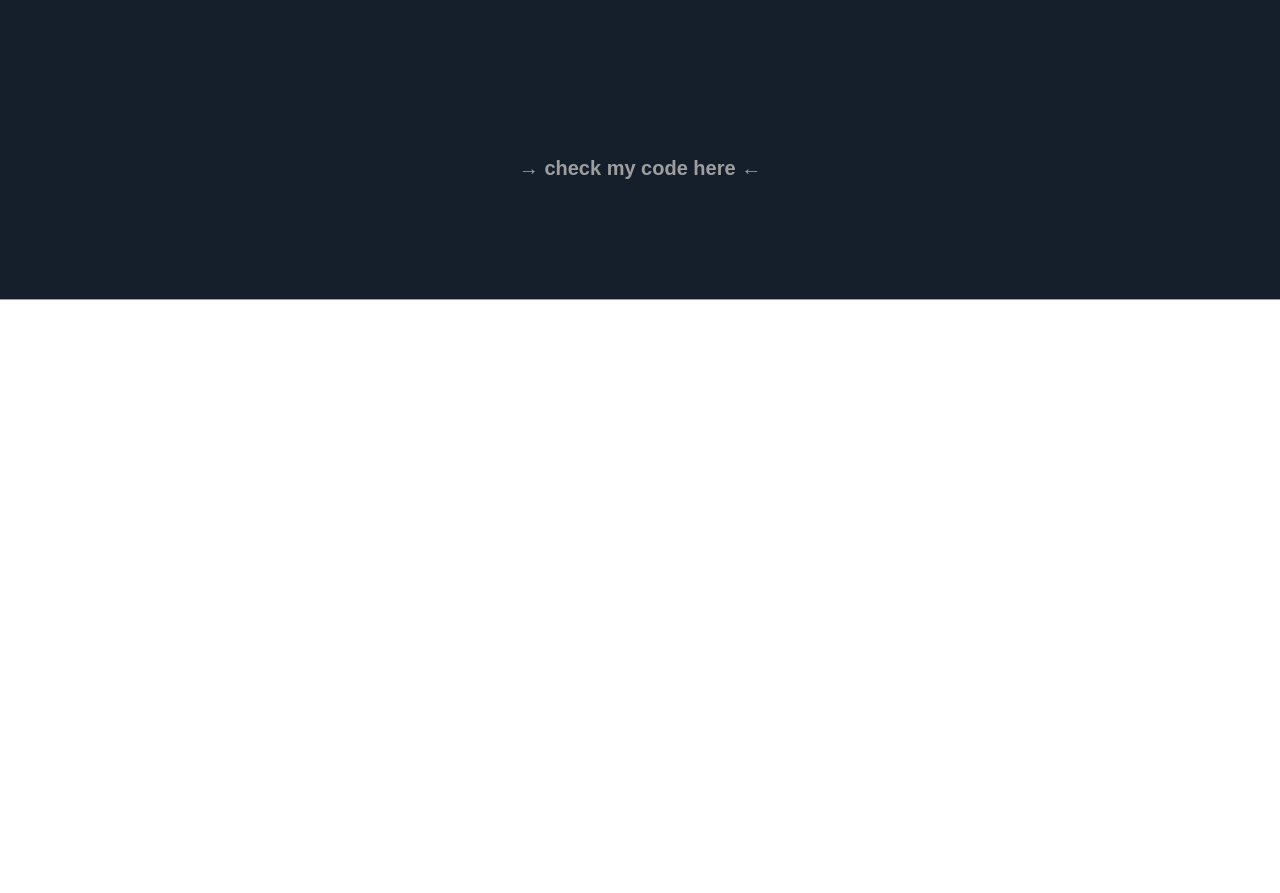
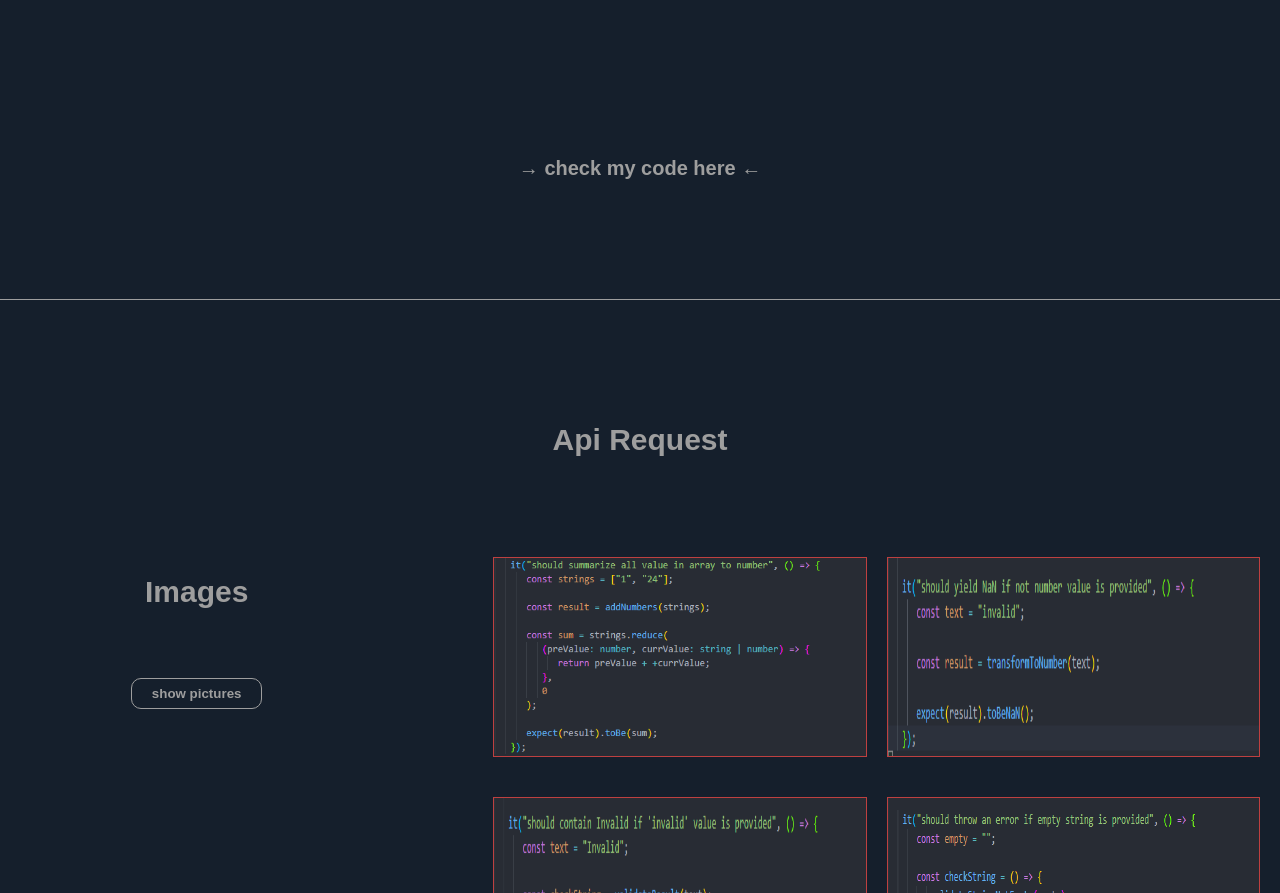
Before and after one commit to marcinbergerdev/javascript-testing, a website built with Vite: page index.html in a window 1280 px wide. Shown: the part 1907-2800 px from the top of the page. Before the commit the page ends 2207 px from the top, so only its background shows below. Built offline with nearby package versions, Linux system fonts and the light colour scheme.

Commit message:
feat: add example template for api request

```diff
--- /dev/null
+++ b/scss/ApiRequest.scss
@@ -0,0 +1,53 @@
+.api-interaction{
+  display: flex;
+  flex-direction: column;
+  justify-content: space-evenly;
+  align-items: center;
+  grid-area: interaction;
+  gap: 3rem 0;
+
+  @media(width >= 1024px){
+    gap: 0;
+  }
+
+  &__title{
+    font-size: 3rem;
+  }
+
+  &__showButton{
+    margin-top: 5rem;
+    padding: 0.7rem 2rem;
+
+    background-color: transparent;
+    border: 1px solid var(--text-dark);
+    border-radius: 1rem;
+
+    @media (width >= 1024px) {
+       cursor: pointer;
+       font-weight: 600;
+       transition: 0.2s ease-in-out;
+
+       &:hover {
+          background-color: var(--text-dark);
+          color: var(--bg-color);
+          transition: 0.2s ease-in-out;
+       }
+    }
+
+  }
+}
+
+.images-list{
+  display: flex;
+  flex-wrap: wrap;
+  justify-content: center;
+  gap: 1rem;
+}
+
+.image-element{
+
+  &__img{
+    width: 100px;
+    height: 100px;
+  }
+}
--- a/scss/TestContainer.scss
+++ b/scss/TestContainer.scss
@@ -11,7 +11,7 @@
       grid-template-rows: 1fr 3fr 3fr 1fr;
       grid-template-areas:
          "title title"
-         "form images"
+         "interaction images"
          "result images"
          "link link";
    }
@@ -29,7 +29,7 @@
 .form {
    display: flex;
    flex-direction: column;
-   grid-area: form;
+   grid-area: interaction;
 
    &__box {
       display: flex;
@@ -84,12 +84,6 @@
    }
 }
 
-.string-validation {
-   display: grid;
-   grid-template-columns: 1fr 1fr;
-   grid-template-rows: 1fr 1fr 1fr;
-   justify-items: center;
-}
 
 .result-container {
    grid-area: result;
--- a/scss/ValidString.scss
+++ b/scss/ValidString.scss
@@ -1,3 +1,10 @@
+.string-validation {
+   display: grid;
+   grid-template-columns: 1fr 1fr;
+   grid-template-rows: 1fr 1fr 1fr;
+   justify-items: center;
+}
+
 .user-list-data {
    display: flex;
    flex-direction: column;
--- a/src/components/ListContainer.ts
+++ b/src/components/ListContainer.ts
@@ -1,7 +1,10 @@
-import { CalcNumber } from "./calculatesNumber/CalcNumber.ts";
-import { ValidStrings } from "./calculatesNumber/ValidStrings.ts";
+import { CalcNumber } from "./layouts/CalcNumber.ts";
+import { ValidStrings } from "./layouts/ValidStrings.ts";
+import { ApiRequest } from "./layouts/ApiRequest.ts";
+
 import "../../scss/TestContainer.scss";
 import "../../scss/ValidString.scss"
+import "../../scss/ApiRequest.scss"
 
 export function renderListContainer() {
    const app = document.querySelector<HTMLDivElement>("#app")!;
@@ -13,6 +16,9 @@ export function renderListContainer() {
     <li class="test-content">
       ${ValidStrings}
     </li>
+    <li class="test-content">
+      ${ApiRequest}
+    </li>
   </ul>
   `;
 }
--- /dev/null
+++ b/src/components/layouts/ApiRequest.ts
@@ -0,0 +1,44 @@
+export const ApiRequest = `
+  <header class='test-header'>
+    <h2>Api Request</h2>
+  </header>
+
+  <div class="api-interaction">
+    <h3 class="api-interaction__title">Images</h3>
+    <button class="api-interaction__showButton">show pictures</button>
+  </div>
+
+  <section class="result-container">
+
+  </section>
+
+  <section class="test-images">
+    <img class="test-images__img" src="/images/tests/numbers/test1.png" alt="example-test" />
+    <img class="test-images__img" src="/images/tests/numbers/test2.png" alt="example-test" />
+    <img class="test-images__img" src="/images/tests/numbers/test3.png" alt="example-test" />
+    <img class="test-images__img" src="/images/tests/numbers/test4.png" alt="example-test" />
+  </section>
+
+  <a class="test-link" href="https://github.com/marcinbergerdev/javascript-testing/tree/main/tests">
+  → check my code here ←
+  </a>
+`;
+
+
+// <ul class="images-list">
+// <li class="image-element">
+//   <img class="image-element__img" src="/images/tests/numbers/test1.png" alt="random">
+// </li>
+// <li class="image-element">
+//   <img class="image-element__img" src="/images/tests/numbers/test1.png" alt="random">
+// </li>
+// <li class="image-element">
+//   <img class="image-element__img" src="/images/tests/numbers/test1.png" alt="random">
+// </li>
+// <li class="image-element">
+//   <img class="image-element__img" src="/images/tests/numbers/test1.png" alt="random">
+// </li>
+// <li class="image-element">
+//   <img class="image-element__img" src="/images/tests/numbers/test1.png" alt="random">
+// </li>
+// </ul>
--- a/src/components/calculatesNumber/CalcNumber.ts
+++ b/src/components/layouts/CalcNumber.ts
@@ -3,7 +3,7 @@ export const CalcNumber = `
     <h2>Numbers Validation</h2>
   </header>
 
-  <form class="form" action="" id="formNumber">
+  <form class="form" id="formNumber">
     <div class="form__box">
     <label for="num1">First Number</label>
     <input type="text" id='num1' name='num1' />
```
Also changed, not shown: tests/strings.test.ts (+18 -9 lines), src/components/layouts/ValidStrings.ts (renamed from src/components/calculatesNumber/ValidStrings.ts).
